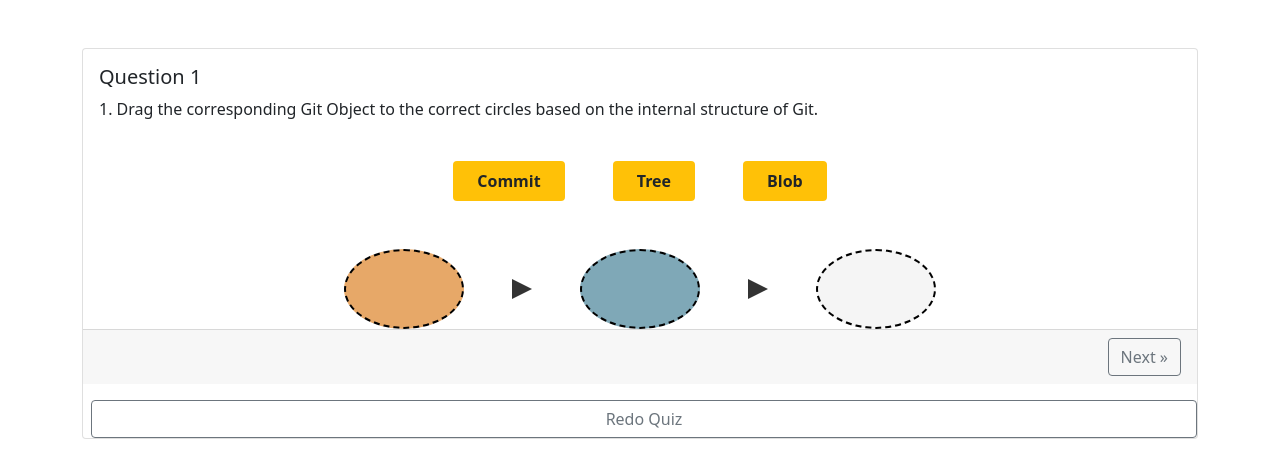
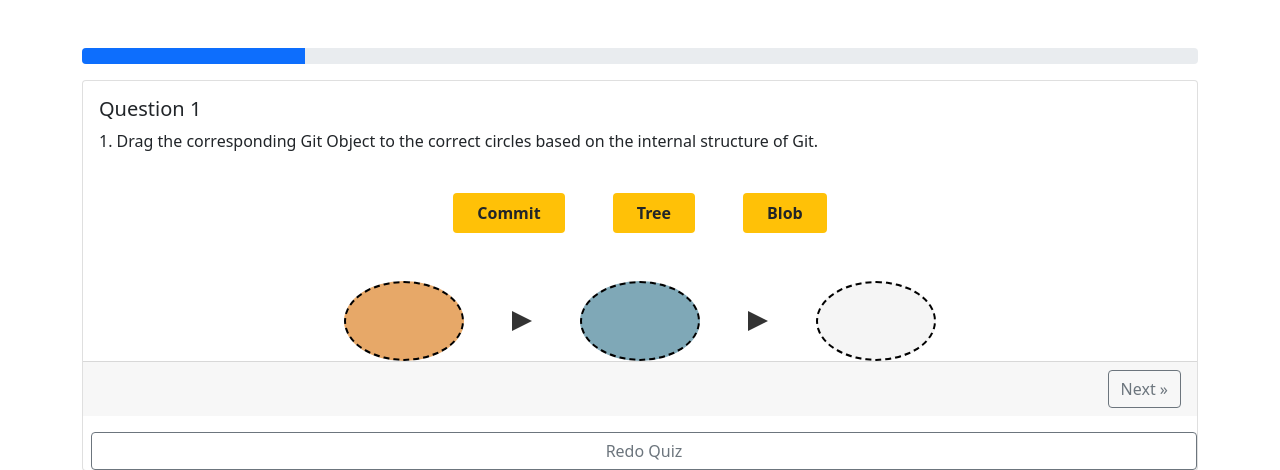
Before and after one commit to xinyiluo448/GitUnderTheHood, a Flask app: page /quiz/1 in a window 1280 px wide. Shown: the part 56-526 px from the top of the page. Run offline with Flask 3, Linux system fonts and the light colour scheme.

Commit message:
added progress bar

```diff
--- a/templates/quiz.html
+++ b/templates/quiz.html
@@ -2,6 +2,9 @@
 
 {% block content %}
 <div class="container mt-5">
+	<div class="progress mb-3">
+		<div class="progress-bar" role="progressbar" style="width: {{ (question.page / total_pages) * 100 }}%;" aria-valuenow="{{ question.page }}" aria-valuemin="0" aria-valuemax="{{ total_pages }}"></div>
+	</div>
 	<div class="card">
 		<div class="card-body">
 			<h5 class="card-title">Question {{ question.page }}</h5>
```
